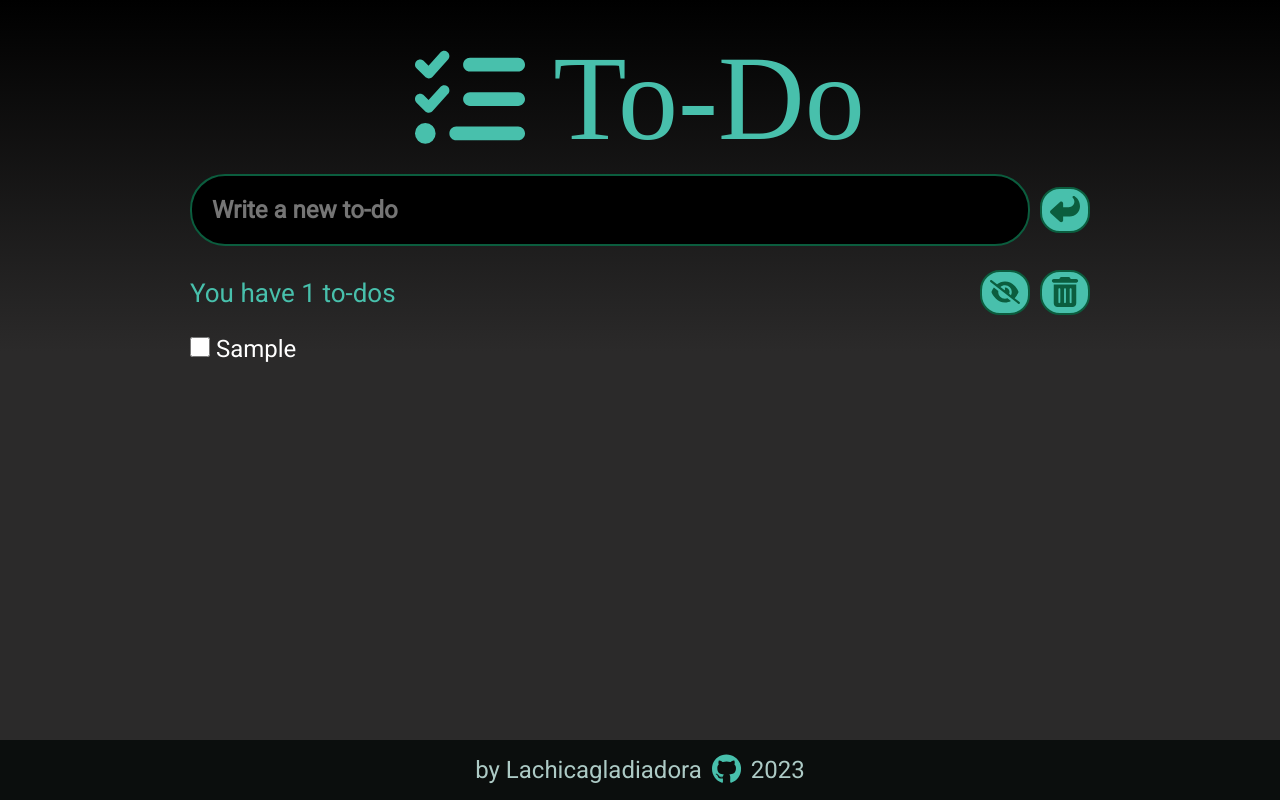
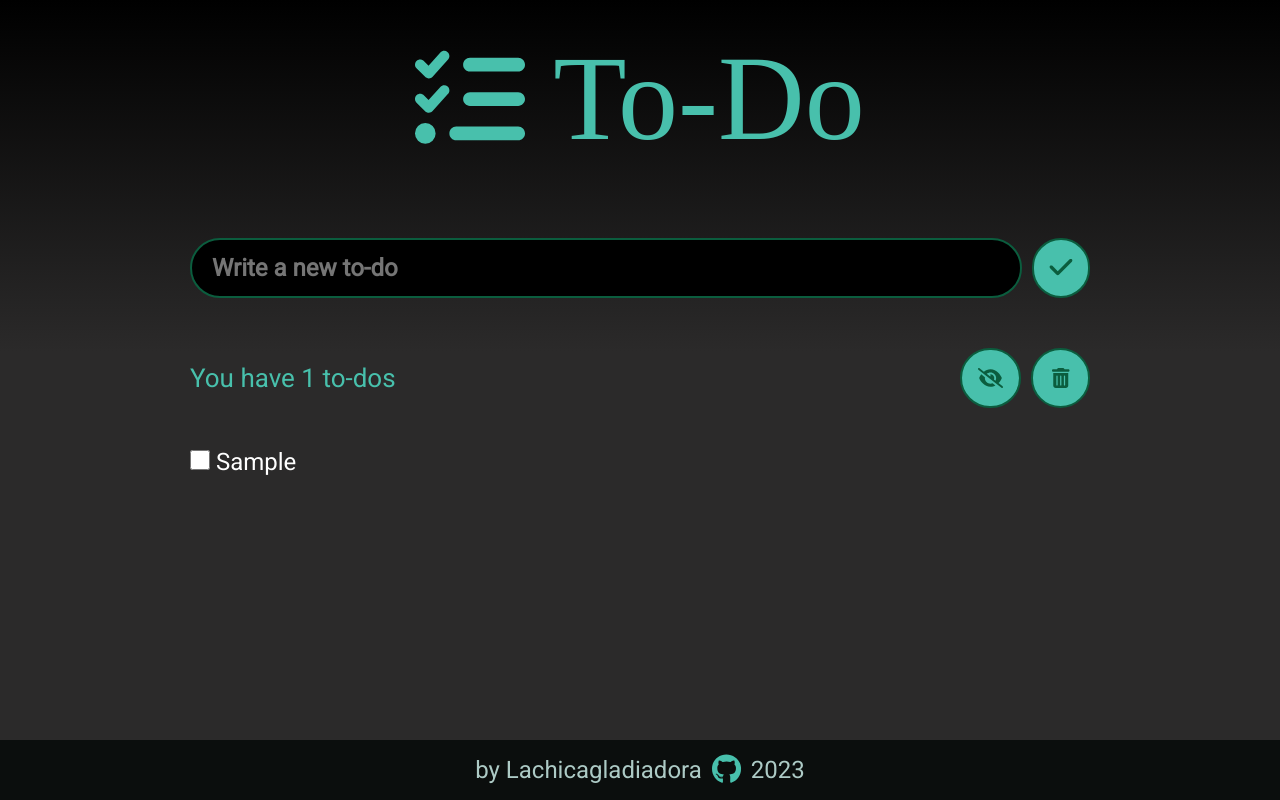
Before and after one commit to Lachicagladiadora/to-do-list, a React (Vite) app: page / in a window 1280 px wide. Both pictures are taken after typing "Sample" into the empty fields and a click on the button "Save To-Do". Built offline with nearby package versions, Linux system fonts and the light colour scheme; a web font is replaced by a local one.

Commit message:
wip: improve interface

```diff
--- a/src/App.tsx
+++ b/src/App.tsx
@@ -13,8 +13,8 @@ import { TodoItemList } from "./components/TodoItemList";
 import { Footer } from "./components/Footer";
 import { Button } from "./components/Button";
 
-const HeaderHeightPixels = 140;
-const HeaderWidth = 100;
+// const HeaderHeightPixels = 140;
+// const HeaderWidth = 100;
 const FooterHeightPixels = 60;
 
 type todoType = {
@@ -88,8 +88,8 @@ export const App = () => {
     >
       <header
         style={{
-          width: `${HeaderWidth}%`,
-          height: `${HeaderHeightPixels}px`,
+          // width: `${HeaderWidth}%`,
+          // height: `${HeaderHeightPixels}px`,
           color: "#48c0ac",
         }}
       >
@@ -107,11 +107,17 @@ export const App = () => {
       <main
         style={{
           width: "100%",
-          height: `calc(100vh - ${HeaderHeightPixels + FooterHeightPixels}px)`,
-          display: "grid",
-          gridTemplateColumns: "1fr",
-          gridTemplateRows: "auto auto 1fr",
-          gap: "20px",
+          flex: 1,
+          // height: `calc(100vh - ${HeaderHeightPixels + FooterHeightPixels}px)`,
+          // display: "grid",
+          // gridTemplateColumns: "1fr",
+          // gridTemplateRows: "auto auto 1fr",
+          // gap: "20px",
+          // display: `${todos.length > 0 ? "block" : "flex"}`,
+          // alignItems: `${todos.length > 0 ? "" : "center"}`,
+          // justifyContent: `${todos.length > 0 ? "" : "center"}`,
+          display: "flex",
+          flexDirection: "column",
           paddingLeft: "24px",
           paddingRight: "24px",
         }}
@@ -121,9 +127,11 @@ export const App = () => {
           style={{
             margin: "auto",
             maxWidth: "900px",
+            flex: `${todos.length > 0 ? "" : "1"}`,
             width: "100%",
             height: "80px",
             display: "flex",
+            flexDirection: "column",
             alignItems: "center",
             justifyContent: "center",
           }}
@@ -134,12 +142,25 @@ export const App = () => {
             newTodoValue={query}
             setNewTodoValue={setQuery}
           />
+          {!todos.length && (
+            <p
+              style={{
+                textAlign: "center",
+                opacity: "0.5",
+                color: "white",
+                fontSize: "24px",
+              }}
+            >
+              You do not have todos yet
+            </p>
+          )}
         </section>
         {/* todos options */}
-        {todos.length > 0 && (
+        {todos.length !== 0 && (
           <section
             style={{
               margin: "auto",
+              padding: "40px 0px",
               display: "flex",
               justifyContent: "space-between",
               alignItems: "center",
@@ -172,37 +193,50 @@ export const App = () => {
                     ? "Hide completed todos"
                     : "Display completed todos"
                 }
+                style={{
+                  fontSize: "20px",
+                  padding: "16px ",
+                  borderRadius: "32px",
+                }}
               >
                 <FontAwesomeIcon
                   icon={showCompleted ? faEyeSlash : faEye}
-                  style={{
-                    background: "transparent",
-                    width: "30px",
-                    height: "30px",
-                  }}
+                  // style={{
+                  //   background: "transparent",
+                  //   width: "28px",
+                  //   height: "28px",
+                  //   // borderRadius: "15px",
+                  // }}
                 />{" "}
               </Button>
               <Button
                 onClick={removeAllCompletedTodos}
                 title="Delete all completed"
                 ariaLabel="Delete all completed"
+                style={{
+                  fontSize: "20px",
+                  padding: "12px 19px",
+                  borderRadius: "32px",
+                }}
               >
                 <FontAwesomeIcon
                   icon={faTrashAlt}
-                  style={{
-                    background: "transparent",
-                    width: "30px",
-                    height: "30px",
-                  }}
+                  // style={{
+                  //   background: "transparent",
+                  //   width: "30px",
+                  //   height: "30px",
+                  // }}
                 />
               </Button>
             </div>
           </section>
         )}
         {/* to-dos */}
+        {todos.length !== 0 && (
           <section
             style={{
               margin: "0px auto",
+              flex: "1",
               display: "flex",
               flexDirection: "column",
               gap: "20px",
@@ -213,11 +247,11 @@ export const App = () => {
               fontSize: "24px",
             }}
           >
-          {!todos.length && (
+            {/* {!todos.length && (
             <p style={{ textAlign: "center", opacity: "0.5" }}>
               You do not have todos yet
             </p>
-          )}
+          )} */}
             {Boolean(todos.length) && !procecedTodos.length && (
               <p>There is no todos with the query you wrote</p>
             )}
@@ -234,6 +268,7 @@ export const App = () => {
               />
             )}
           </section>
+        )}
       </main>
       <Footer style={{ height: `${FooterHeightPixels}px` }} />
     </div>
--- a/src/components/FormTask.tsx
+++ b/src/components/FormTask.tsx
@@ -2,7 +2,8 @@ import { CSSProperties, useCallback } from "react";
 import { Input } from "./Input";
 import { Button } from "./Button";
 import { FontAwesomeIcon } from "@fortawesome/react-fontawesome";
-import { faMailForward } from "@fortawesome/free-solid-svg-icons";
+import { faCheck, faMailForward } from "@fortawesome/free-solid-svg-icons";
+import { faRightLong } from "@fortawesome/free-solid-svg-icons/faRightLong";
 
 type FormTaskProps = {
   createNewTodo: (newTodoValue: string) => void;
@@ -40,6 +41,7 @@ export const FormTask = ({
         justifyContent: "space-between",
         alignItems: "center",
         gap: "10px",
+        padding: "40px 0px",
         ...style,
       }}
     >
@@ -52,8 +54,9 @@ export const FormTask = ({
         }}
         placeholder="Write a new to-do"
         style={{
-          padding: "20px",
+          padding: "14px 20px",
           fontSize: "24px",
+          color: "rgb(220, 255, 242)",
           width: "100%",
         }}
       />
@@ -64,15 +67,17 @@ export const FormTask = ({
         style={{
           color: "rgb(11, 93, 62)",
           fontSize: "20px",
+          padding: "14px",
+          borderRadius: "71.5px",
         }}
       >
         <FontAwesomeIcon
-          icon={faMailForward}
+          icon={faCheck}
           style={{
             background: "transparent",
-            width: "30px",
-            height: "30px",
-            transform: "rotate(180deg)",
+            width: "26px",
+            height: "26px",
+            // transform: "rotate(180deg)",
           }}
         />
       </Button>
--- a/src/components/Input.tsx
+++ b/src/components/Input.tsx
@@ -25,13 +25,14 @@ export const Input = ({ placeholder, value, onChange, style }: InputProps) => {
       value={value}
       onChange={onChange}
       style={{
-        borderRadius: "35px",
+        borderRadius: "36px",
         borderStyle: "none",
-        padding: "5px 10px",
+        padding: "8px 10px",
         border: "solid 2px #0b5d3e",
         background: "black",
         fontWeight: "700",
         color: "pink",
+        outline: "none",
         ...style,
       }}
     />
```
Lines whose indentation alone changed are shown as unchanged.
